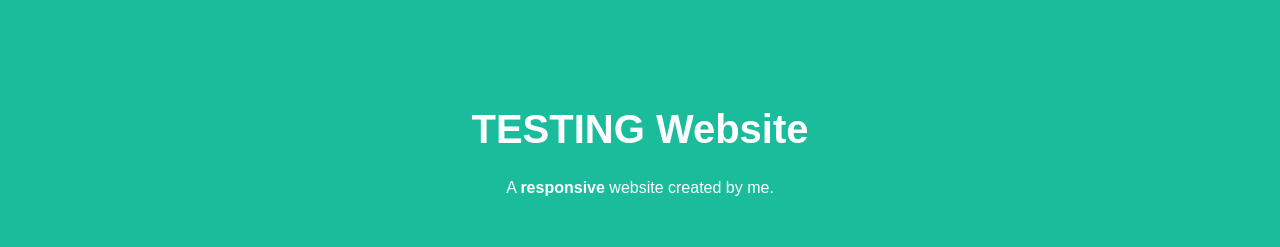
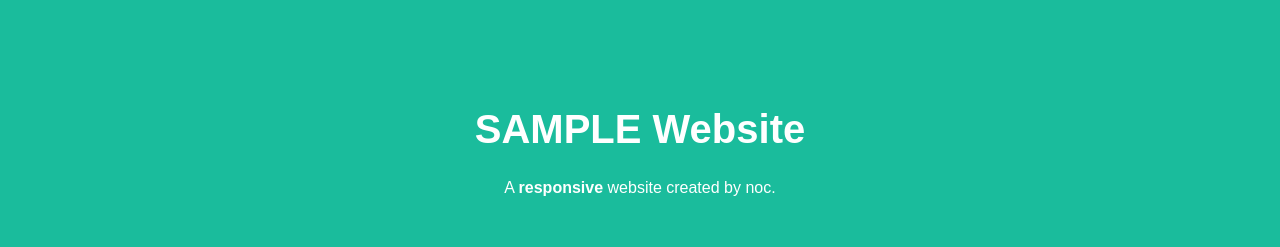
Before and after one commit to suvishesh/devlb, a plain HTML site: page index.html in a window 1280 px wide. Shown: the top 247 px of the page. Drawn offline with Linux system fonts and the light colour scheme.

Commit message:
content modified

```diff
--- a/index.html
+++ b/index.html
@@ -123,8 +123,8 @@ body {
 <body>
 
 <div class="header">
-  <h1>TESTING Website</h1>
-  <p>A <b>responsive</b> website created by me.</p>
+  <h1>SAMPLE Website</h1>
+  <p>A <b>responsive</b> website created by noc.</p>
 </div>
 
 <div class="navbar">
```
